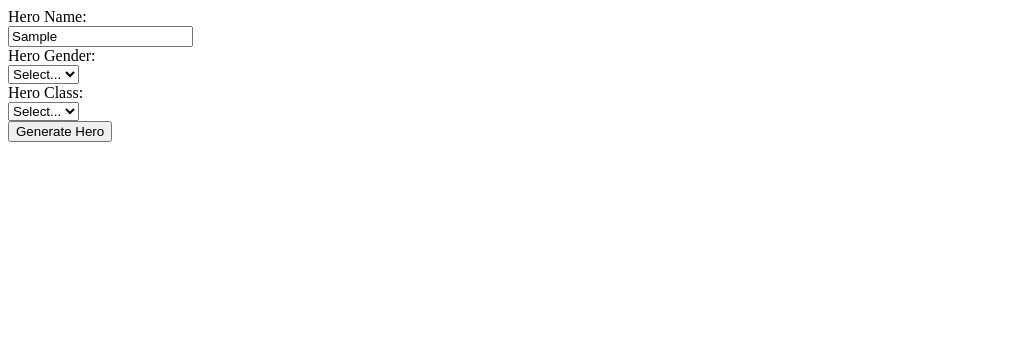
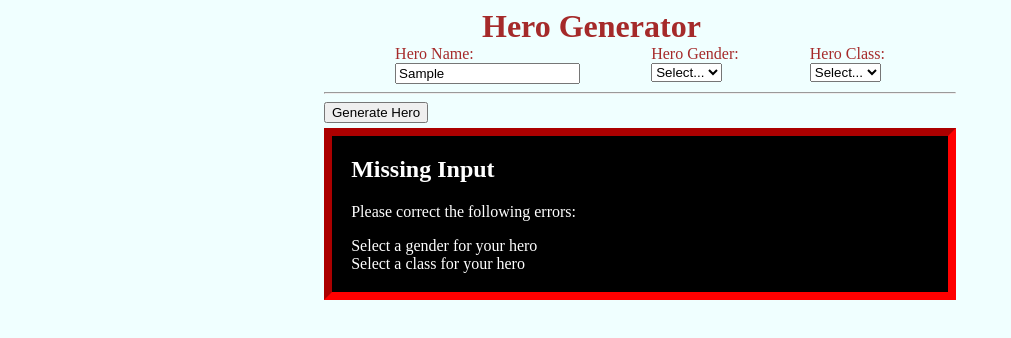
Before and after one commit to S-Skaggs/web-330, a plain HTML site: page week-2/character-generator/index.html in a window 1280 px wide. Both pictures are taken after typing "Sample" into the empty fields and a click on the button "Generate Hero". Shown: the whole page, without its empty margins (0-1011 px from the left). Drawn offline with Linux system fonts and the light colour scheme.

Commit message:
FEAT: Working on Assignment2.2 - Closures

```diff
--- a/week-2/character-generator/index.html
+++ b/week-2/character-generator/index.html
@@ -6,18 +6,23 @@
     Chapter 1
     Programming Assignment
 
-    Author:
-    Date:
-    Filename:
+    Author: Sheldon Skaggs
+    Date: 3/27/2024
+    Filename: index.html
   -->
     <title>Roleplay Character Generator</title>
     <link rel="stylesheet" type="text/css" href="styles.css" />
   </head>
   <body>
-    <div id="mainContainer">
+    <div id="mainContainer" class="centered">
+      <h1 class="centered">Hero Generator</h1>
       <form id="characterForm">
+        <section id="inputFields">
+          <div>
             <label for="heroName">Hero Name:</label><br />
             <input type="text" id="heroName" name="heroName" required /><br />
+          </div>
+          <div>
             <label for="heroGender">Hero Gender:</label><br />
             <select id="heroGender" name="heroGender" required>
               <option value="">Select...</option>
@@ -25,6 +30,8 @@
               <option value="female">Female</option>
               <option value="other">Other</option></select>
             <br />
+          </div>
+          <div>
             <label for="heroClass">Hero Class:</label><br />
             <select id="heroClass" name="heroClass" required>
               <option value="">Select...</option>
@@ -32,6 +39,9 @@
               <option value="mage">Mage</option>
               <option value="rogue">Rogue</option></select>
               <br />
+          </div>
+        </section>
+        <hr>
         <button id="generateHero">Generate Hero</button>
       </form>
 
--- a/week-2/character-generator/script.js
+++ b/week-2/character-generator/script.js
@@ -3,23 +3,85 @@
   Chapter 1
   Programming Assignment
 
-  Author:
-  Date:
-  Filename:
+  Author: Sheldon Skaggs
+  Date: 3/27/2024
+  Filename: script.js
 */
 
 "use strict";
 
 function createCharacter(name, gender, characterClass) {
-  // TODO: Implement this function
+  // Private properties
+  let charName = name;
+  let charGender = gender;
+  let charClass = characterClass;
+
+  // Return character object
+  return {
+    // Methods to access private properties
+    getName: function() {
+      return charName;
+    },
+    getGender: function() {
+      return charGender;
+    },
+    getClass: function() {
+      return charClass;
+    },
+    // Method for character greeting
+    greeting: function(targetName) {
+      return `Greetings ${targetName}! I am ${charName} the ${charClass}!`;
+    },
+    // Method to get character data
+    getDataAsHTML: function() {
+      return `
+      <p>Name: ${charName}</p>
+      <p>Class: ${charClass}</p>
+      <p>Gender: ${charGender}</p>`;
+    }
+  };
+}
+
+function validateForm() {
+  let isValid = true;
+  let errorMessages = "";
+  // Validate the form
+  if(document.getElementById("heroName").value === "") {
+    errorMessages += "Provide a name your hero<br />";
+    isValid = false;
+  }
+  if(document.getElementById("heroGender").value === "") {
+    errorMessages += "Select a gender for your hero<br />";
+    isValid = false;
+  }
+  if(document.getElementById("heroClass").value === "") {
+    errorMessages += "Select a class for your hero";
+    isValid = false;
+  }
+  if(!isValid) {
+    // Display error message
+    let characterOutput = document.getElementById("characterOutput");
+    characterOutput.className = "invalidForm";
+    characterOutput.innerHTML = "<h2>Missing Input</h2><p>Please correct the following errors:</p>" + errorMessages;
+  }
+
+  return isValid;
 }
 
 document.getElementById("generateHero").addEventListener("click", function(e) {
   e.preventDefault();
+  let characterOutput = document.getElementById("characterOutput");
+  if(validateForm()) {
+    // Get form values
+    let hName = document.getElementById("heroName").value;
+    let hGender = document.getElementById("heroGender").value;
+    let hClass = document.getElementById("heroClass").value;
 
-  // TODO: Get form values
+    // Create character
+    let newCharacter = createCharacter(hName, hGender, hClass);
 
-  // TODO: Create character
-
-  // TODO: Display character information
+    // Display character information
+    characterOutput.className = "characterReadout";
+    characterOutput.innerHTML = `<p>${newCharacter.greeting("User")}</p>${newCharacter.getDataAsHTML()}`;
+  }
 });
--- a/week-2/character-generator/styles.css
+++ b/week-2/character-generator/styles.css
@@ -3,9 +3,52 @@
   Chapter 1
   Programming Assignment
 
-  Author:
-  Date:
-  Filename:
+  Author: Sheldon Skaggs
+  Date: 3/27/2024
+  Filename: styles.css
 */
 
 /* Your CSS goes here */
+/* Body Styles */
+body {
+  background-color: azure;
+  color: brown;
+}
+
+hr {
+  color: brown;
+}
+
+.centered {
+  width: 50%;
+  margin: 0px auto;
+}
+
+/* Form styles */
+#inputFields {
+  display: flex;
+  flex-direction: row;
+  justify-content: space-evenly;
+}
+#inputFields > div {
+  max-width: 200em;
+}
+
+#characterOutput {
+  margin-top: .3em;
+  background-color: black;
+  color: white;
+}
+/* Validaiton styles */
+.invalidForm {
+  padding-left: 1.2em;
+  padding-bottom: 1.2em;
+  border: inset 8px red;
+}
+
+/* Character readout styles */
+.characterReadout {
+  padding-left: 1.2em;
+  padding-bottom: 1.2em;
+  border: inset 8px yellow;
+}
```
Lines whose indentation alone changed are shown as unchanged.
